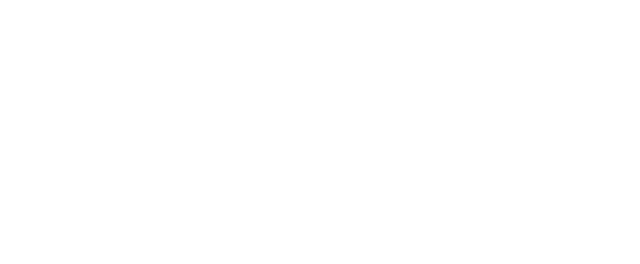
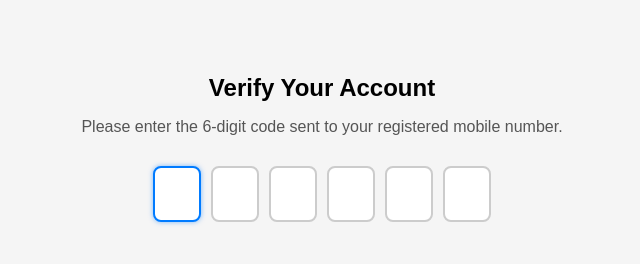
Before and after one commit to acciojob/OTP-AlbakhshSheikh, a website: page main.html in a window 1280 px wide. Shown: the whole page, without its empty margins (318-958 px from the left). Drawn offline with Linux system fonts and the light colour scheme.

Commit message:
created a submission

```diff
--- a/main.html
+++ b/main.html
@@ -7,6 +7,17 @@
 </head>
 
 <body>
+	<h1 id="verification_heading">Verify Your Account</h1>
+  <p id="verification_subtext">Please enter the 6-digit code sent to your registered mobile number.</p>
+
+  <div class="code-container">
+    <input type="text" maxlength="1" class="code" id="code-1">
+    <input type="text" maxlength="1" class="code" id="code-2">
+    <input type="text" maxlength="1" class="code" id="code-3">
+    <input type="text" maxlength="1" class="code" id="code-4">
+    <input type="text" maxlength="1" class="code" id="code-5">
+    <input type="text" maxlength="1" class="code" id="code-6">
+  </div>
 	<!-- the entire body must be written by student -->
     <script type="text/javascript" src="./script.js">
 </script>
--- a/script.js
+++ b/script.js
@@ -1 +1,42 @@
 //your JS code here. If required.
+const inputs = document.querySelectorAll('.code');
+
+inputs.forEach((input, index) => {
+  input.addEventListener('input', (e) => {
+    const value = e.target.value;
+    if (value.length === 1 && index < inputs.length - 1) {
+      inputs[index + 1].focus();
+    }
+  });
+
+  input.addEventListener('keydown', (e) => {
+    if (e.key === "Backspace") {
+      if (e.target.value === "" && index > 0) {
+        inputs[index - 1].focus();
+        inputs[index - 1].value = "";
+        e.preventDefault();
+      }
+    }
+  });
+
+  input.addEventListener('paste', (e) => {
+    e.preventDefault();
+    const pasteData = (e.clipboardData || window.clipboardData).getData('text');
+    const pasteValues = pasteData.split('').filter(c => /\d/.test(c)).slice(0, 6);
+
+    pasteValues.forEach((digit, i) => {
+      if (inputs[i]) {
+        inputs[i].value = digit;
+      }
+    });
+
+    if (pasteValues.length > 0) {
+      inputs[pasteValues.length - 1].focus();
+    }
+  });
+});
+
+// Auto focus first input on load
+window.addEventListener('load', () => {
+  inputs[0].focus();
+});
--- a/styles.css
+++ b/styles.css
@@ -1 +1,39 @@
 /*  your css code here. If applicable */
+body {
+  font-family: Arial, sans-serif;
+  text-align: center;
+  padding: 50px;
+  background-color: #f5f5f5;
+}
+
+#verification_heading {
+  font-size: 24px;
+  margin-bottom: 10px;
+}
+
+#verification_subtext {
+  font-size: 16px;
+  color: #555;
+  margin-bottom: 30px;
+}
+
+.code-container {
+  display: flex;
+  justify-content: center;
+  gap: 10px;
+}
+
+.code {
+  width: 40px;
+  height: 50px;
+  font-size: 24px;
+  text-align: center;
+  border: 2px solid #ccc;
+  border-radius: 8px;
+}
+
+.code:focus {
+  border-color: #007BFF;
+  outline: none;
+  box-shadow: 0 0 5px rgba(0, 123, 255, 0.5);
+}
```
